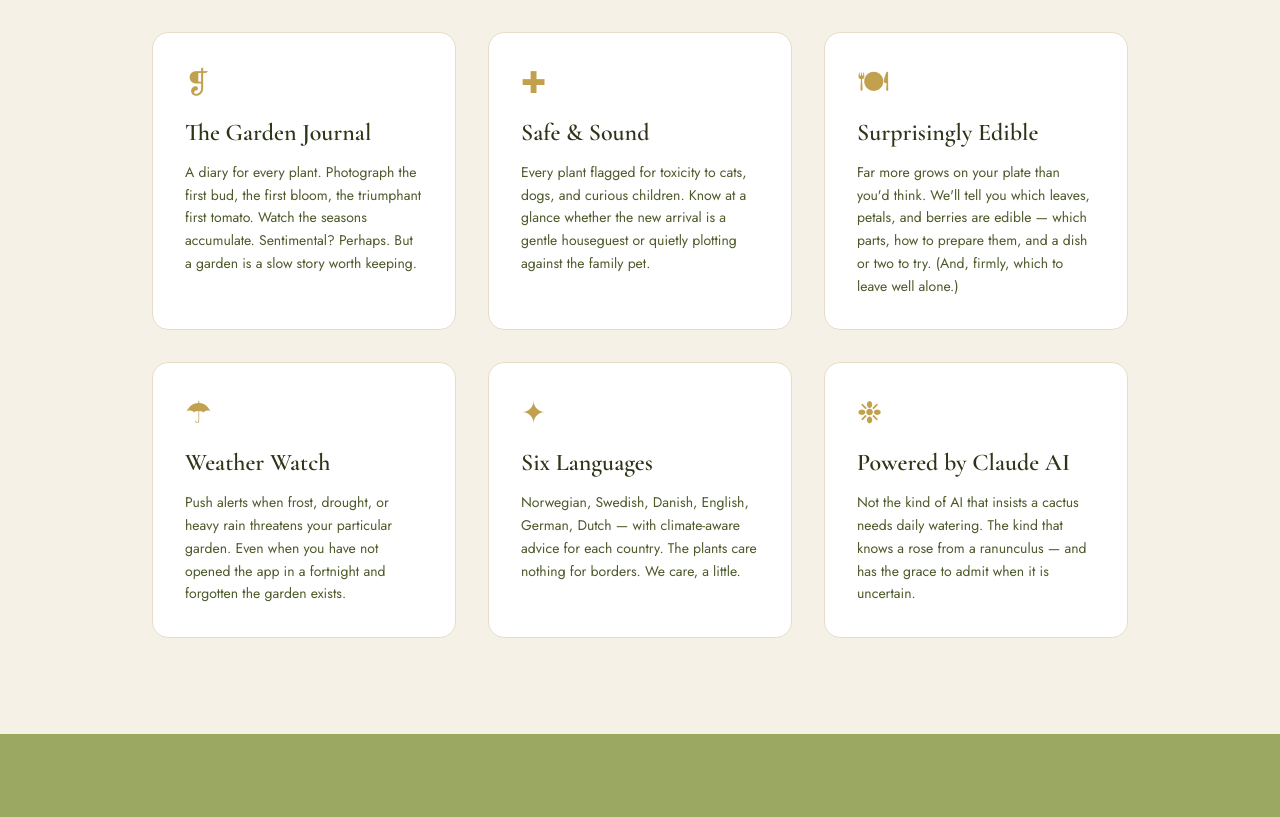
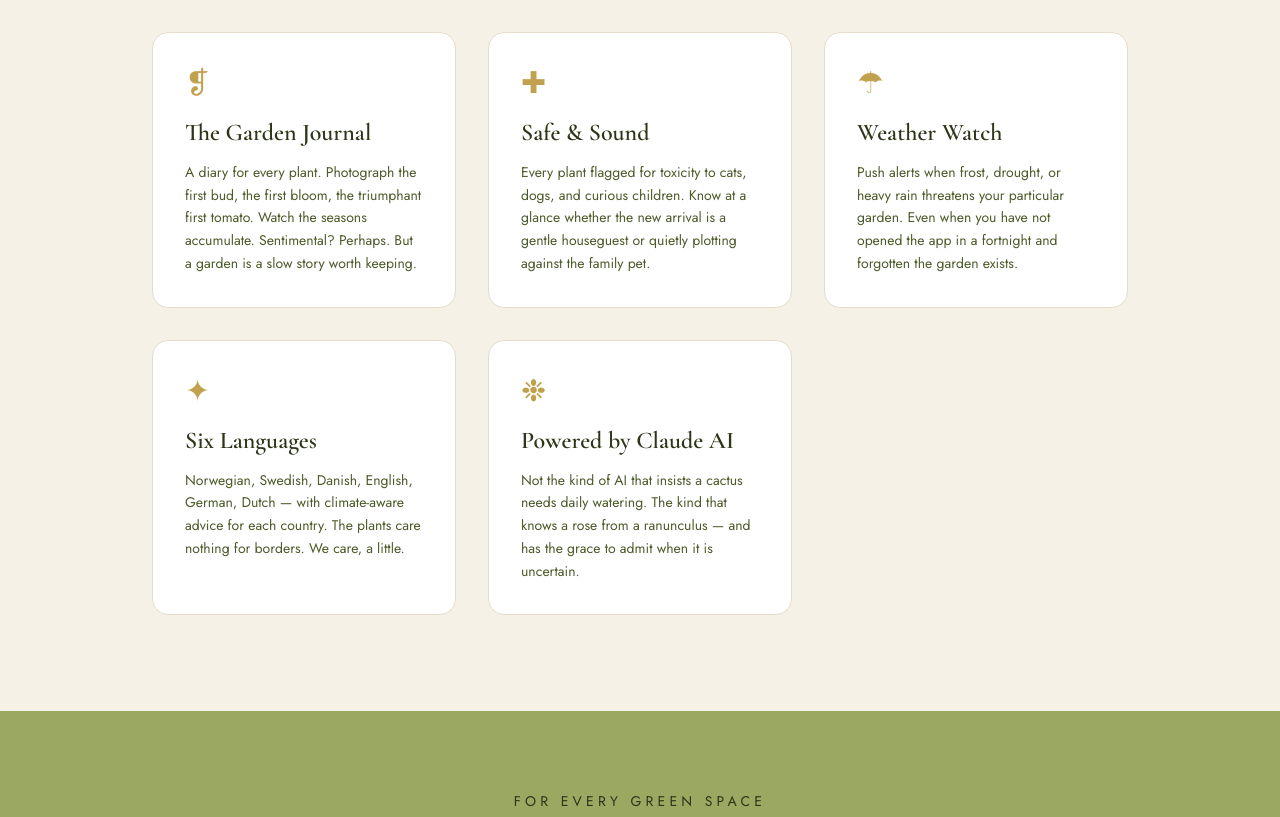
Before and after one commit to magnusbjelkerud/garden-me-web, a Next.js app: page / in a window 1280 px wide. Shown: the part 2559-3376 px from the top of the page. Built offline with nearby package versions, Linux system fonts and the light colour scheme.

Commit message:
Remove edibility feature (safety: misID risk too high)

```diff
--- a/app/page.tsx
+++ b/app/page.tsx
@@ -58,11 +58,6 @@ export default function Home() {
       icon: "✚",
       title: "Safe & Sound",
       desc: "Every plant flagged for toxicity to cats, dogs, and curious children. Know at a glance whether the new arrival is a gentle houseguest or quietly plotting against the family pet.",
-    },
-    {
-      icon: "🍽",
-      title: "Surprisingly Edible",
-      desc: "Far more grows on your plate than you'd think. We'll tell you which leaves, petals, and berries are edible — which parts, how to prepare them, and a dish or two to try. (And, firmly, which to leave well alone.)",
     },
     {
       icon: "☂",
```
